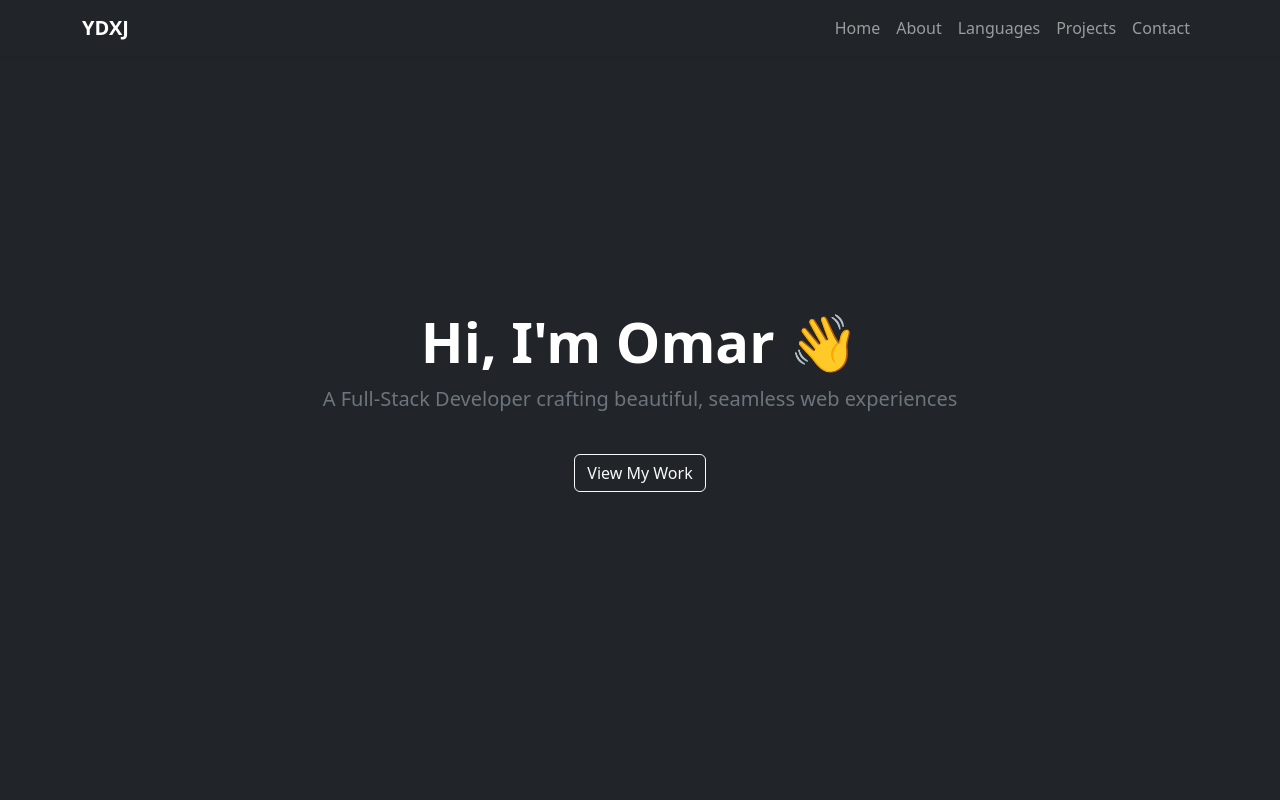
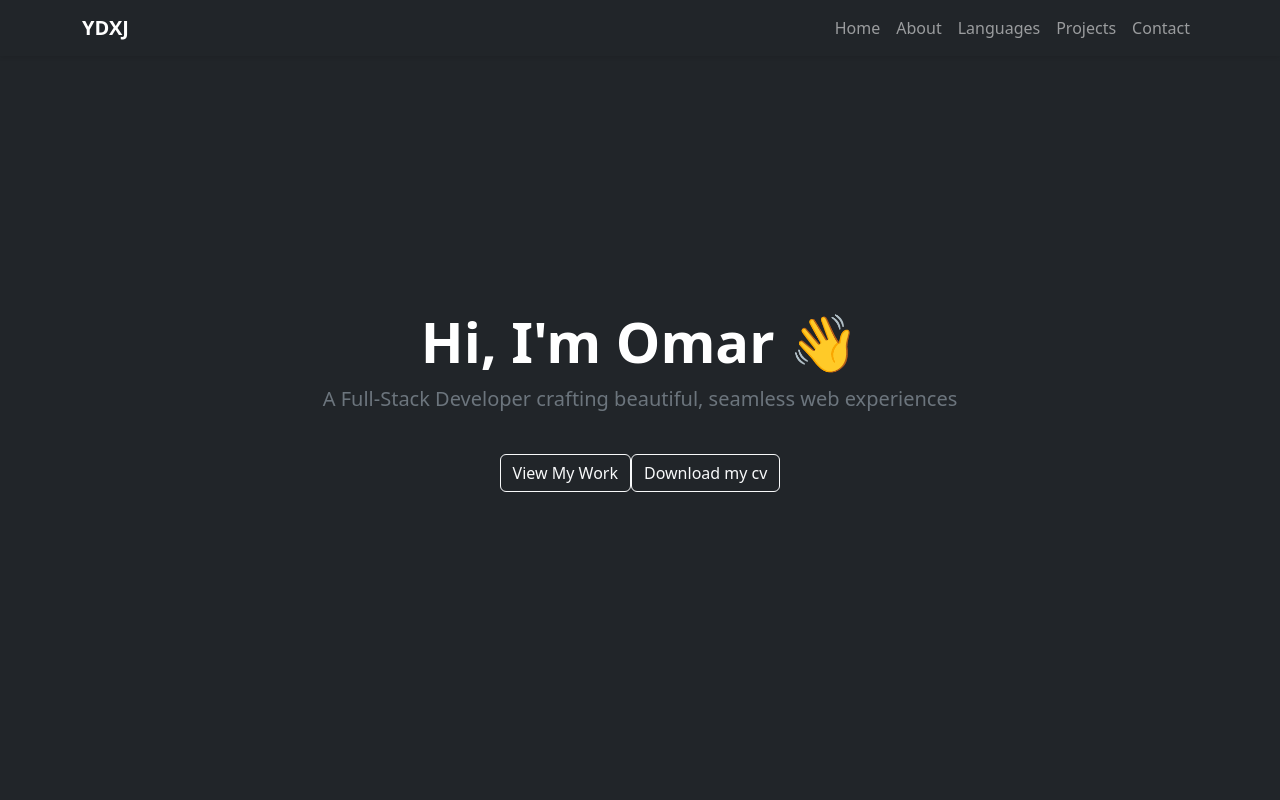
Before and after one commit to ydxj/ydxj.github.io, a React (Create React App) app: page / in a window 1280 px wide. Shown: the top 800 px of the page. Built offline with nearby package versions, Linux system fonts and the light colour scheme.

Commit message:
Add my cv and the button for download it

```diff
--- a/src/assets/assets.js
+++ b/src/assets/assets.js
@@ -20,6 +20,8 @@ import python from './tech/python.png'
 import php from './tech/PHP.png'
 import bootstrap from './tech/Bootstrap.png'
 import jwt from './tech/JWT.png'
+
+import resume from './resume/Cv de Omar Zerhouni.pdf'
 
 
 
@@ -45,5 +47,6 @@ export {
     python,
     php,
     bootstrap,
-    jwt
+    jwt,
+    resume
 }
--- a/src/components/Hero.js
+++ b/src/components/Hero.js
@@ -1,5 +1,6 @@
 import { useEffect, useRef } from 'react';
 import gsap from 'gsap';
+import { resume } from '../assets/assets';
 
 const Hero = () => {
   const heroRef = useRef(null);
@@ -34,6 +35,9 @@ const Hero = () => {
         <a href="#projects" className="btn btn-outline-light mt-4 gsap-text">
           View My Work
         </a>
+        <a href={resume} className="btn btn-outline-light mt-4 gsap-text">
+          Download my cv
+        </a>
       </div>
     </section>
   );
```
Also changed, not shown: 1 other file (tests, documents, lock files or other folders).
